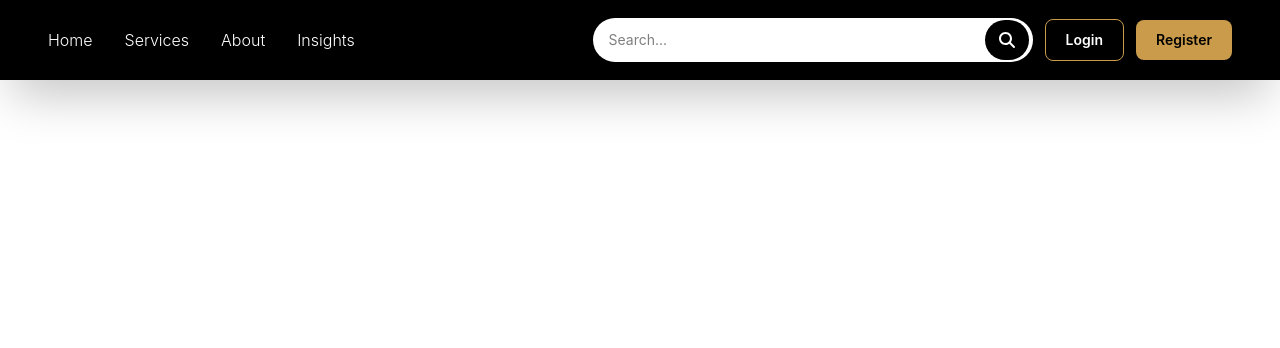
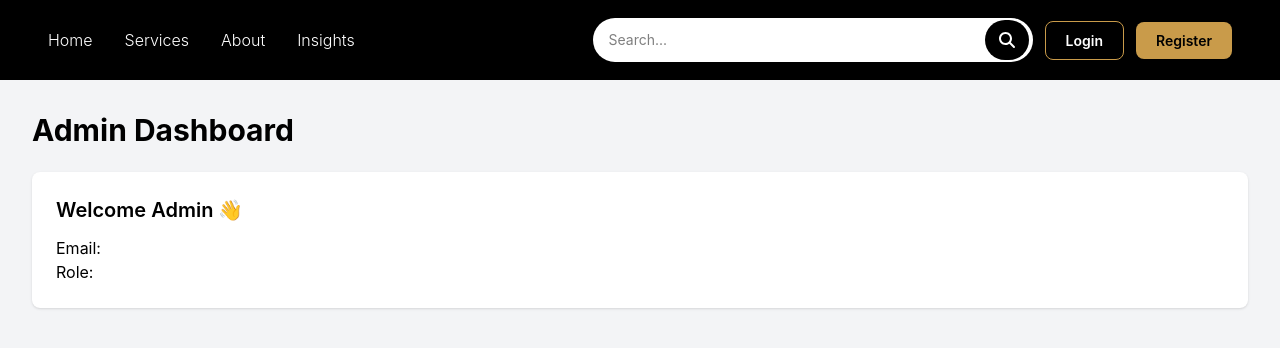
Before and after one commit to Tefinbose/emrites-frontend, a React app: page /admin-Dashboard in a window 1280 px wide. Shown: the top 348 px of the page. Built offline with nearby package versions, Linux system fonts and the light colour scheme; the HTML template or start-up script is replaced by a standard one.

Commit message:
Add AdminDashboard component and update routing; enhance Login and Register functionality with API integration

```diff
--- a/src/App.jsx
+++ b/src/App.jsx
@@ -7,6 +7,8 @@ import ServicesPreview from "./Components/ServicesPreview";
 import AboutSection from "./Components/AboutSection";
 import Login from "./Pages/Login";
 import Register from "./Pages/Register";
+import AdminDashboard from "./Components/adminDashboard";
+
 
 
 
@@ -25,6 +27,8 @@ function App() {
               <Route path="/insights" element={<ServicesPreview />} />
               <Route path="/register" element={<Register/>} />
               <Route path="/login" element={<Login/>} />
+              <Route path="/admin-Dashboard" element={<AdminDashboard/>} />
+
 
 
             </Routes>
--- a/src/Components/Navbar.jsx
+++ b/src/Components/Navbar.jsx
@@ -12,6 +12,8 @@ import logo from "../assets/logo.png";
 
 const Navbar = () => {
   const [menuOpen, setMenuOpen] = useState(false);
+
+  const token = JSON.parse(sessionStorage.getItem("token"))
 
   return (
     <nav className="relative z-50 bg-black text-white">
@@ -67,6 +69,7 @@ const Navbar = () => {
               className="absolute right-1 top-1/2 -translate-y-1/2 text-white bg-black rounded-full p-3 "
             />
           </div>
+           { !token &&<div >
               <Link
               to="/login"
               className="
@@ -110,6 +113,7 @@ const Navbar = () => {
             >
               Register
             </Link>
+            </div>}
         </div>
 
 
--- a/src/Components/adminDashboard.jsx
+++ b/src/Components/adminDashboard.jsx
@@ -1,9 +1,26 @@
-import React from 'react'
+const AdminDashboard = () => {
+  const email = sessionStorage.getItem("email");
+  const role = sessionStorage.getItem("role");
 
-function adminDashboard() {
   return (
-    <div></div>
-  )
-}
+    <div className="min-h-screen bg-gray-100 p-8">
+      <h1 className="text-3xl font-bold">Admin Dashboard</h1>
 
-export default adminDashboard
+      <div className="mt-6 rounded-lg bg-white p-6 shadow">
+        <h2 className="text-xl font-semibold">
+          Welcome Admin 👋
+        </h2>
+
+        <p className="mt-3">
+          Email: {email}
+        </p>
+
+        <p>
+          Role: {role}
+        </p>
+      </div>
+    </div>
+  );
+};
+
+export default AdminDashboard;
--- a/src/Pages/Login.jsx
+++ b/src/Pages/Login.jsx
@@ -1,53 +1,77 @@
-import React from 'react'
+import React, { useState } from "react";
+import { loginApi } from "../services/allApi";
+import { useNavigate } from "react-router-dom";
 
 function Login() {
+  const [userDetails, setuserDetails] = useState({
+    email: "",
+    password: "",
+  });
+  const navigate = useNavigate();
+
+  const handleLogin = async (e) => {
+    e.preventDefault();
+    const { email, password } = userDetails;
+    if (!email || !password) {
+      alert("Please fill all the fields");
+    } else {
+      const result = await loginApi({ email, password });
+      console.log(result.data);
+      if (result.status == "200") {
+        sessionStorage.setItem("token", JSON.stringify(result.data.token));
+        sessionStorage.setItem("user", JSON.stringify(result.data.user));
+        sessionStorage.setItem("role", JSON.stringify(result.data.role));
+        if (result.data.role === "admin") {
+          navigate("/admin-Dashboard");
+        } else {
+          navigate("/");
+        }
+      }
+    }
+  };
+  console.log(userDetails);
+
   return (
     <div className="flex min-h-[calc(100vh-76px)] items-center justify-center bg-WHITE px-6">
-
       <div className="w-full max-w-md rounded-2xl border border-orange-900/60 bg-black p-8 shadow-xl">
-
         <h1 className="text-center text-3xl font-bold text-white">
           Welcome Back
         </h1>
 
-        <p className="mt-2 text-center text-white">
-          Login to continue
-        </p>
+        <p className="mt-2 text-center text-white">Login to continue</p>
 
-        <form
-        //   onSubmit={}
-          className="mt-8 flex flex-col gap-5"
-        >
-
+        <form className="mt-8 flex flex-col gap-5">
           <input
+            onChange={(e) => {
+              setuserDetails({ ...userDetails, email: e.target.value });
+            }}
             type="email"
             placeholder="Email Address"
-
             required
             className="rounded-lg border border-gray-600 bg-white px-4 py-3 text-black outline-none focus:border-orange-400"
           />
 
           <input
+            onChange={(e) => {
+              setuserDetails({ ...userDetails, password: e.target.value });
+            }}
             type="password"
             placeholder="Password"
-
             required
             className="rounded-lg border border-gray-600 bg-white px-4 py-3 text-black outline-none focus:border-orange-400"
           />
 
           <button
+            onClick={handleLogin}
             type="submit"
             className="rounded-lg bg-gradient-to-r from-yellow-500 to-orange-400 py-3 font-bold text-white"
           >
             Login
           </button>
-
         </form>
-
       </div>
-
     </div>
-  )
+  );
 }
 
-export default Login
+export default Login;
--- a/src/Pages/Register.jsx
+++ b/src/Pages/Register.jsx
@@ -1,6 +1,28 @@
-import React from 'react'
+import React, { useState } from 'react'
+import { registerApi } from '../services/allApi'
 
 function Register() {
+
+const [userDetails, setuseDetails] = useState({
+  username:"",
+  email:"",
+  password:""
+})
+
+const handleRegister =async(e)=>{
+  e.preventDefault()
+  const {username,email,password}=userDetails
+  if(!username || !email || !password){
+    alert("Please fill the fields")
+  }else{
+    const result = await registerApi({username,email,password})
+    console.log(result);
+
+  }
+}
+console.log(userDetails);
+
+
   return (
    <div className="flex min-h-[calc(100vh-76px)]
     items-center justify-center bg-white px-6">
@@ -19,11 +41,11 @@ function Register() {
 
 
         <form
-        //   onSubmit={handleSubmit}
           className="mt-8 flex flex-col gap-5"
         >
 
           <input
+          onChange={(e)=>{setuseDetails({...userDetails,username:e.target.value})}}
             type="text"
             name="name"
             placeholder="Full Name"
@@ -36,6 +58,7 @@ function Register() {
 
 
           <input
+          onChange={(e)=>{setuseDetails({...userDetails,email:e.target.value})}}
             type="email"
             name="email"
             placeholder="Email Address"
@@ -48,6 +71,7 @@ function Register() {
 
 
           <input
+          onChange={(e)=>{setuseDetails({...userDetails,password:e.target.value})}}
             type="password"
             name="password"
             placeholder="Password"
@@ -60,6 +84,7 @@ function Register() {
 
 
           <button
+          onClick={handleRegister}
             type="submit"
             className="rounded-lg bg-gradient-to-r
             from-yellow-500 to-orange-400
--- a/src/services/allApi.js
+++ b/src/services/allApi.js
@@ -1,2 +1,9 @@
 import { commonApi } from "./commonApi";
 import { serverUrl } from "./serverUrl";
+
+export const registerApi =async(reqBody)=>{
+    return await commonApi("POST",`${serverUrl}/api/auth/register`,reqBody,'')
+}
+export const loginApi = async(reqBody)=>{
+    return await commonApi("POST",`${serverUrl}/api/auth/login`,reqBody,'')
+}
```
Lines whose indentation alone changed are shown as unchanged.
